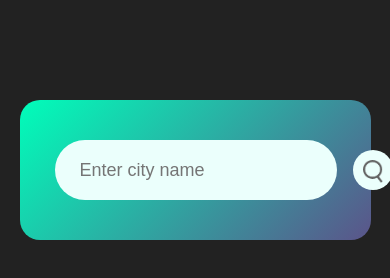
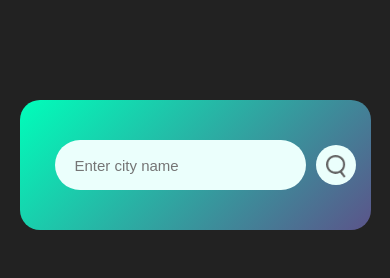
Before and after one commit to rafiaMaham/Weather_App, a plain HTML site: page index.html in a window 390 px wide. Drawn offline with Linux system fonts and the light colour scheme.

Commit message:
third commit

```diff
--- a/style.css
+++ b/style.css
@@ -110,6 +110,19 @@ body{
 
 @media (max-width: 500px) {
 
+    .search input {
+            border: 0;
+            outline: 0;
+            background: #ebfffc;
+            color: #555;
+            padding: 5px 20px;
+            height: 50px;
+            border-radius: 30px;
+            flex: 1;
+            margin-right: 10px;
+            font-size: 15px;
+        }
+
     .search button {
             border: 0;
             outline: 0;
```
